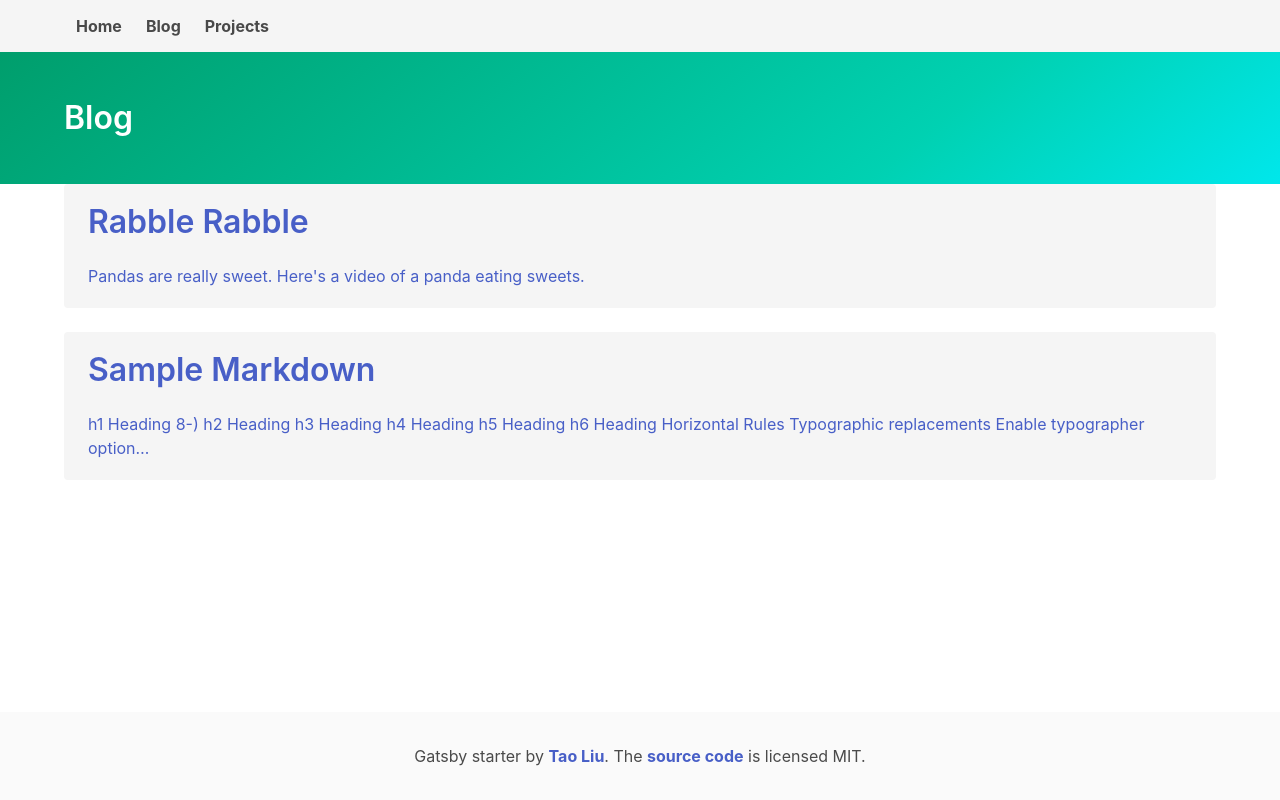
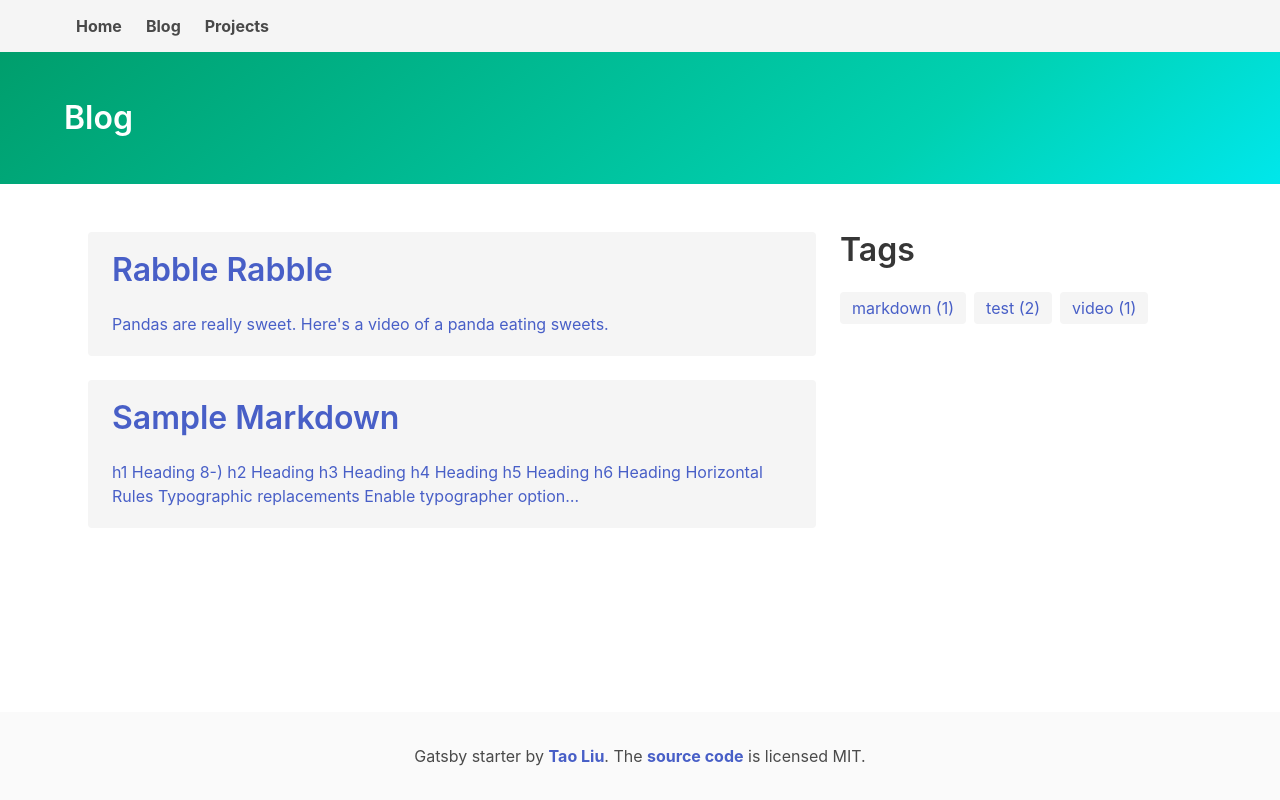
Before and after one commit to t73liu/gatsby-engineer-starter, a Gatsby site: page /blog in a window 1280 px wide. Built offline with nearby package versions, Linux system fonts and the light colour scheme; Gatsby itself is replaced by a stand-in of ours.

Commit message:
feature: Add tags page

```diff
--- a/gatsby-node.js
+++ b/gatsby-node.js
@@ -1,5 +1,6 @@
 const path = require("path");
 const { createFilePath } = require("gatsby-source-filesystem");
+const { flatMap, uniq } = require("lodash");
 
 exports.onCreateNode = ({ node, getNode, actions }) => {
   const { createNodeField } = actions;
@@ -23,6 +24,9 @@ exports.createPages = ({ graphql, actions }) => {
             fields {
               slug
             }
+            frontmatter {
+              tags
+            }
           }
         }
       }
@@ -39,5 +43,22 @@ exports.createPages = ({ graphql, actions }) => {
         },
       });
     });
+
+    uniq(
+      flatMap(
+        result.data.allMarkdownRemark.edges,
+        ({ node }) => node.frontmatter.tags
+      )
+    ).forEach(tag => {
+      createPage({
+        path: `/blog/tags/${tag}/`,
+        component: path.resolve("./src/templates/blog-tag.js"),
+        context: {
+          // Data passed to context is available
+          // in page queries as GraphQL variables.
+          tag,
+        },
+      });
+    });
   });
 };
--- a/src/pages/blog.js
+++ b/src/pages/blog.js
@@ -1,8 +1,16 @@
+import { Link, graphql } from "gatsby";
+import { flatMap, mapValues, groupBy } from "lodash";
 import React, { Fragment } from "react";
-import { Link, graphql } from "gatsby";
 import SEO from "../components/seo";
 
-export default ({ data }) => (
+export default ({ data }) => {
+  const tags = mapValues(
+    groupBy(
+      flatMap(data.allMarkdownRemark.edges, ({ node }) => node.frontmatter.tags)
+    ),
+    arr => arr.length
+  );
+  return (
     <Fragment>
       <SEO title="Blog" />
       <section className="hero is-primary is-bold">
@@ -12,9 +20,9 @@ export default ({ data }) => (
           </div>
         </div>
       </section>
-    <div className="container">
+      <div className="padded-container">
         <div className="tile is-ancestor">
-        <div className="tile is-vertical is-12">
+          <div className="tile is-vertical is-8">
             {data.allMarkdownRemark.edges.map(({ node }) => (
               <Link key={node.id} to={node.fields.slug}>
                 <div className="tile is-parent">
@@ -26,10 +34,27 @@ export default ({ data }) => (
               </Link>
             ))}
           </div>
+          <div className="tile is-vertical is-parent">
+            <article className="tile is-child">
+              <p className="title">Tags</p>
+              <div className="tags are-medium">
+                {Object.keys(tags)
+                  .sort()
+                  .map(tag => (
+                    <span key={tag} className="tag">
+                      <Link to={`/blog/tags/${tag}`}>
+                        {tag} ({tags[tag]})
+                      </Link>
+                    </span>
+                  ))}
+              </div>
+            </article>
+          </div>
         </div>
       </div>
     </Fragment>
   );
+};
 
 export const query = graphql`
   query {
@@ -41,6 +66,7 @@ export const query = graphql`
           frontmatter {
             title
             date(formatString: "DD MMMM, YYYY")
+            tags
           }
           fields {
             slug
--- a/src/pages/posts/first-post.md
+++ b/src/pages/posts/first-post.md
@@ -1,7 +1,9 @@
 ---
 title: "Sample Markdown"
 date: "2019-08-05"
-tags: ["markdown", "test"]
+tags:
+  - markdown
+  - test
 ---
 
 # h1 Heading 8-)
--- a/src/pages/posts/second-post.md
+++ b/src/pages/posts/second-post.md
@@ -1,7 +1,9 @@
 ---
 title: "Rabble Rabble"
 date: "2019-08-12"
-tags: ["test", "video"]
+tags:
+  - video
+  - test
 ---
 
 Pandas are really sweet.
--- a/src/styles/global.scss
+++ b/src/styles/global.scss
@@ -10,8 +10,9 @@ iframe {
   width: 400px;
 }
 
-.hero-foot {
-  padding: 0 1.5rem;
+.padded-container {
+  @extend .container;
+  padding: 3rem 1.5rem;
 }
 
 .navbar-brand.container {
```
Also changed, not shown: src/templates/blog-post.js (+8 -10 lines), src/templates/blog-tag.js (added, +31 -0 lines). Lines whose indentation alone changed are shown as unchanged.
